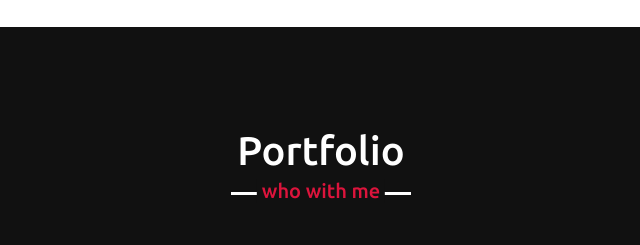
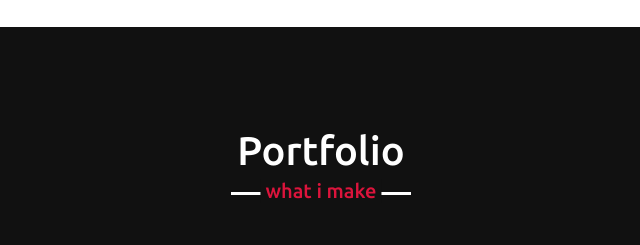
Before and after one commit to Shakirali03/portfolio, a plain HTML site: page index.html in a window 1280 px wide. Shown: the part 2900-3145 px from the top of the page, 319-959 px from the left. Drawn offline with nearby package versions, Linux system fonts and the light colour scheme.

Commit message:
Update style.css

```diff
--- a/src/style/style.css
+++ b/src/style/style.css
@@ -380,7 +380,7 @@ section .title::after{
 
 /* teams section styling */
 .teams .title::after{
-    content: "who with me";
+    content: "what i make";
 }
 .teams .carousel .card{
     background: #222;
```
